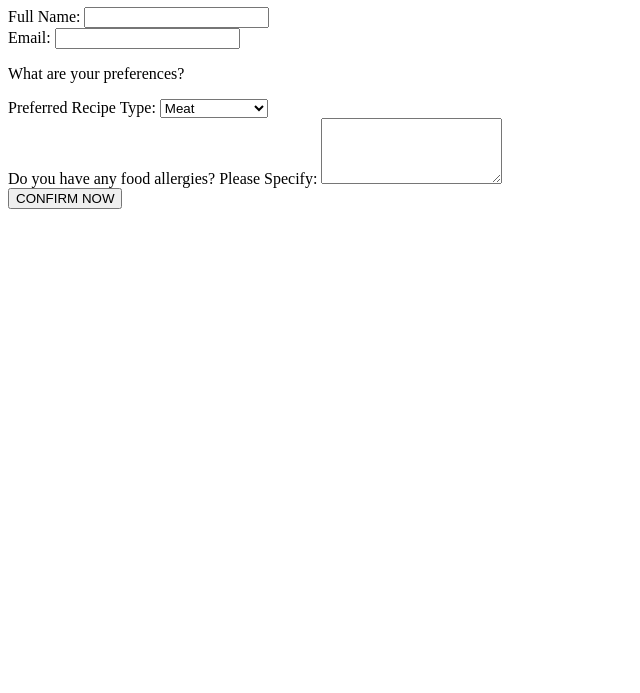
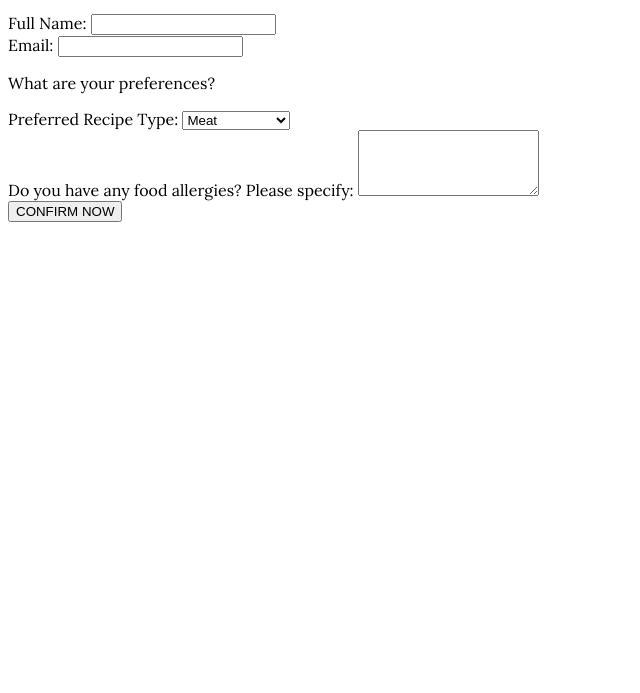
Before and after one commit to itmd362-jtong/project1, a plain HTML site: page index.html in a window 1280 px wide. Shown: the part 107-800 px from the top of the page, without its empty margins (0-640 px from the left). Drawn offline with Linux system fonts and the light colour scheme.

Commit message:
testing out font family

```diff
--- a/css/styles.css
+++ b/css/styles.css
@@ -0,0 +1,4 @@
+body{
+  font-family: Lora, Georgia, serif;
+
+}
--- a/index.html
+++ b/index.html
@@ -4,7 +4,8 @@
     <meta charset="utf-8">
     <meta name="viewport" content="width=device-width, initial-scale=1.0”>
     <link rel="stylesheet" media="screen" href="css/meyers_and_normalize-form_reset.css">
-    <link rel="stylesheet" media="screen" href="css/screen.css">
+    <link rel="stylesheet" media="screen" href="css/styles.css">
+    <link rel="stylesheet" href="https://fonts.googleapis.com/css2?family=Lora:ital,wght@0,400..700;1,400..700&display=swap">
     <title>Sign up form</title>
   </head>
   <body>
@@ -31,7 +32,7 @@
         </select>
     </div>
     <div>
-    <label for="allergies">Do you have any food allergies? Please Specify: </label>
+    <label for="allergies">Do you have any food allergies? Please specify:</label>
     <textarea id="allergies" name="allergies" rows="4" maxlength="300" "></textarea>
     </div>
     <input type="submit" value="CONFIRM NOW">
```
